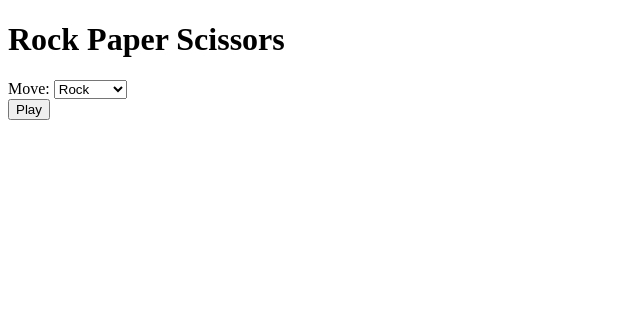
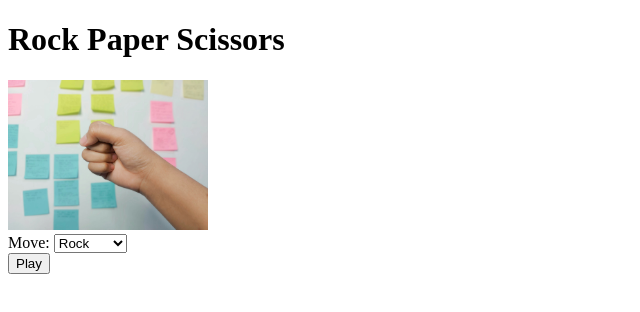
Before and after one commit to luongr13/RockPaperScissors, a plain HTML site: page index.html in a window 1280 px wide. Both pictures are taken after a click on the button "Play". Shown: the whole page, without its empty margins (0-640 px from the left). Drawn offline with Linux system fonts and the light colour scheme.

Commit message:
Display NPC's move
Function displayNPCMove() will display the NPC's
move accordingly via an image.

```diff
--- a/index.html
+++ b/index.html
@@ -9,7 +9,8 @@
     <h1>Rock Paper Scissors</h1>
 
     <div id="npc">
-        <p id="npc-move"></p>
+        <img src="#" alt="">
+        <!-- <p id="npc-move"></p> -->
     </div>
 
     <form>
@@ -22,9 +23,33 @@
     </form>
     <button id="play-btn">Play</button>
     <script>
+        // 0: Rock, 1: Paper, 2: Scissors
         function getNPCMove() {
             return Math.floor(Math.random() * 3);
         }
+
+
+        function displayNPCMove() {
+            let move = getNPCMove();
+            let alt;
+            if (move == 0) {
+                move = "./images/rock.jpg";
+                alt = "rock";
+            } else if (move == 1) {
+                move = "./images/paper.jpg";
+                alt = "paper";
+            } else {
+                move = "./images/scissors.jpg";
+                alt = "scissors";
+            }
+            npc_area.innerHTML = '<img src="' + move + '" alt="' + alt + '" width="200">';
+        }
+
+
+        const play_btn = document.getElementById("play-btn");
+        const npc_area = document.getElementById("npc");
+
+        play_btn.addEventListener("click", displayNPCMove);
     </script>
 </body>
 </html>
```
Also changed, not shown: images/paper.jpg (renamed from img/paper.jpg), images/rock.jpg (renamed from img/rock.jpg), images/scissors.jpg (renamed from img/scissors.jpg).
